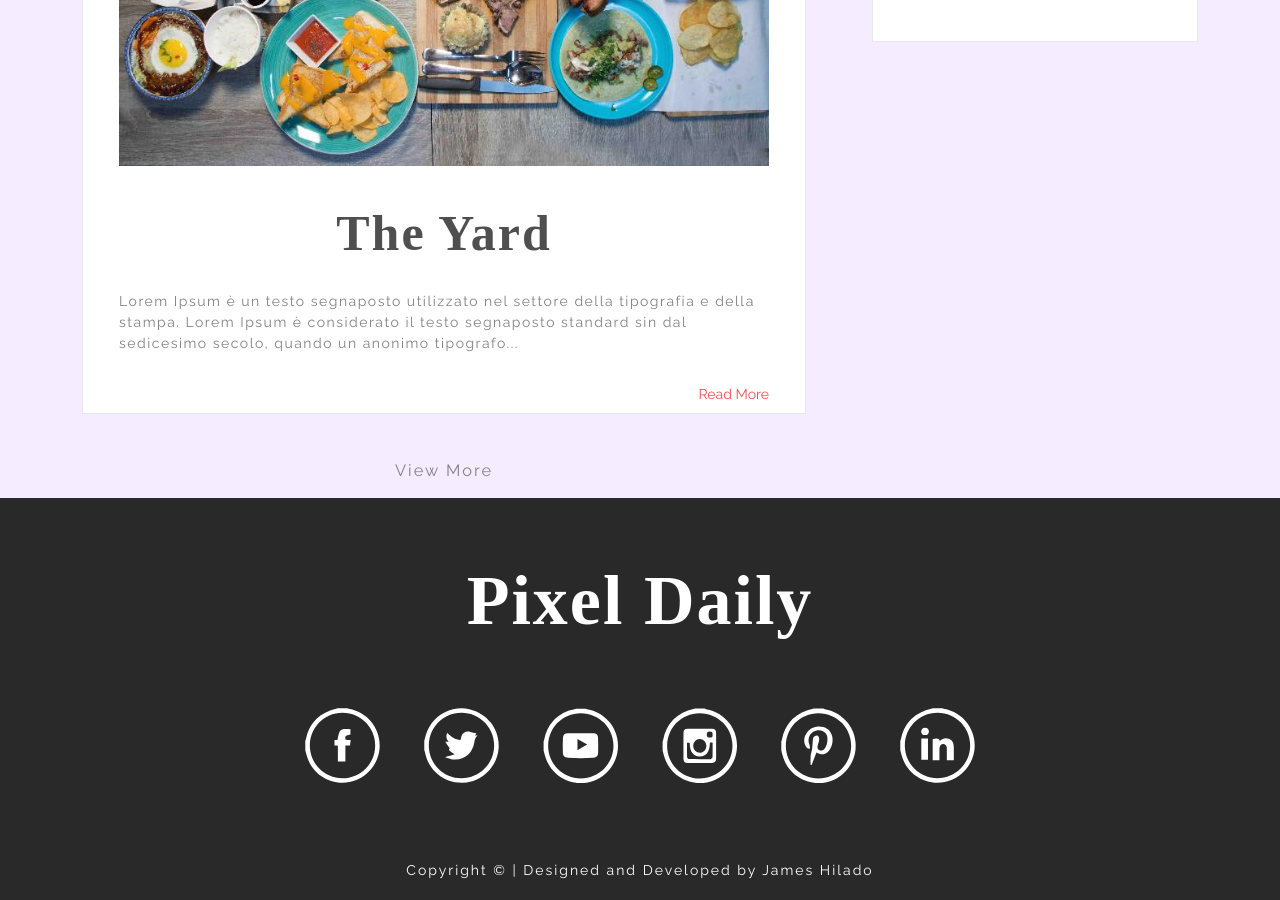
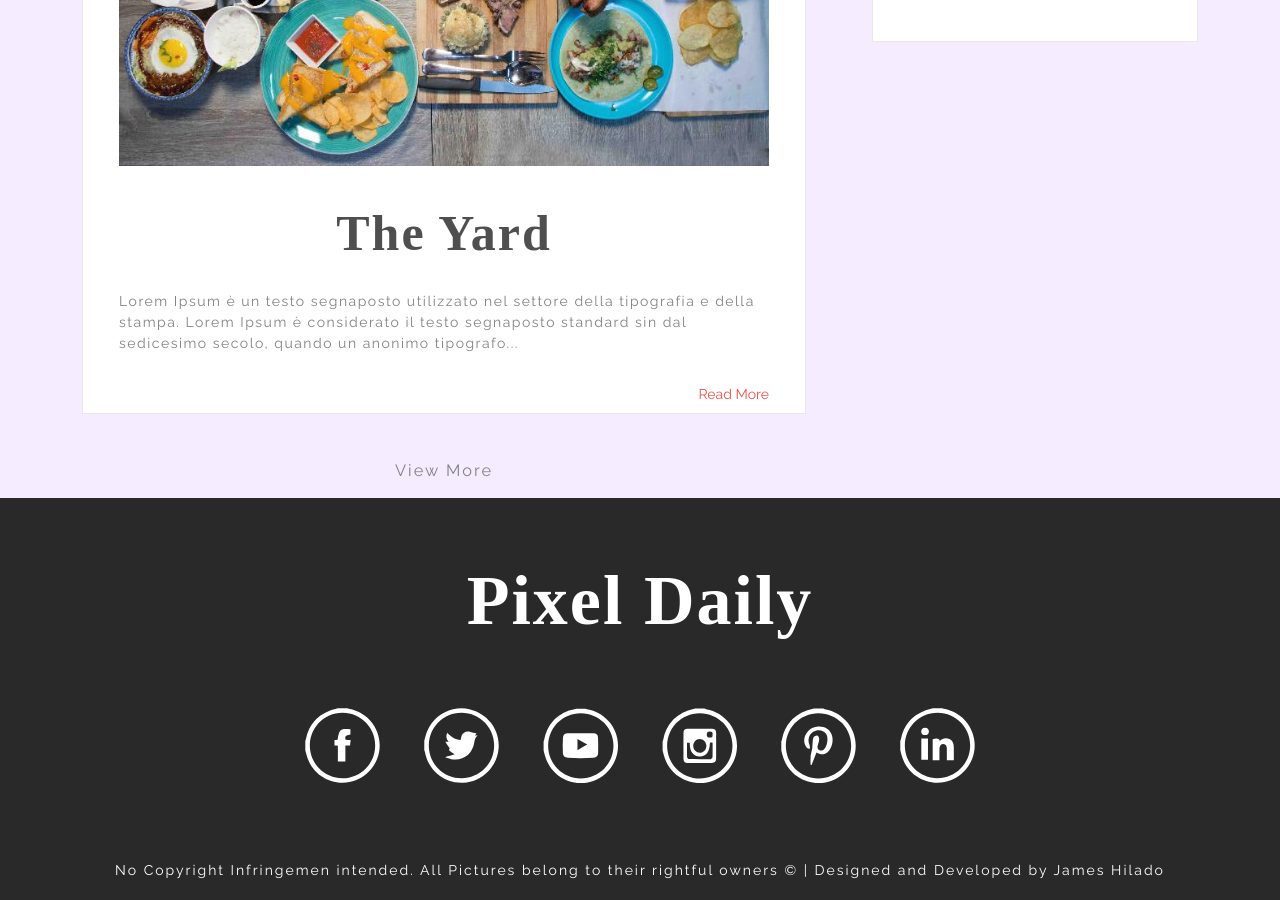
Before and after one commit to JimboWorks/PixelDaily, a Jekyll site: the page built from index.html, in a window 1280 px wide and 900 px high, scrolled down 3089 px. Built offline with Jekyll 4.4.1, drawn with Linux system fonts in a browser that asks for light colours; nearby versions of some CDN libraries; some web fonts are replaced.

Commit message:
Update footer.html

```diff
--- a/_includes/footer.html
+++ b/_includes/footer.html
@@ -1,5 +1,5 @@
 <footer>
 	<h1 class="logo">Pixel Daily</h1>
 	{% include icons.html %}
-	<p>Copyright &#169 | Designed and Developed by James Hilado</p>
+	<p>No Copyright Infringemen intended. All Pictures belong to their rightful owners &#169 | Designed and Developed by James Hilado</p>
 </footer>
```
